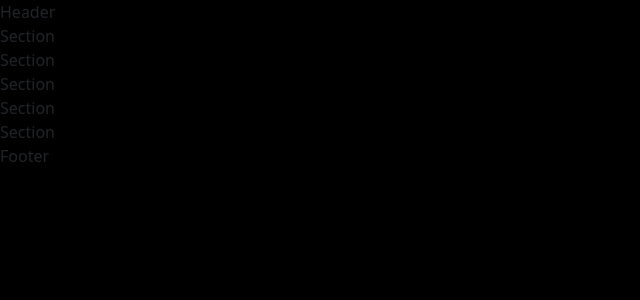
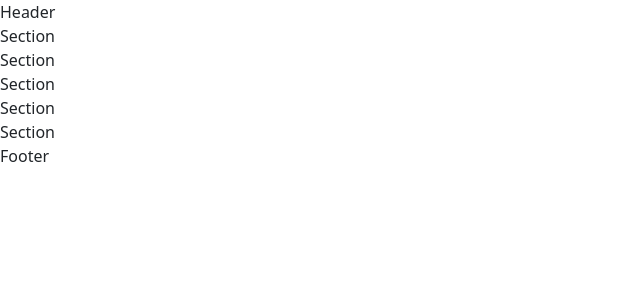
Before and after one commit to DATOT/LCPBNguyenSinhSac10T1, a React (Vite) app: page / in a window 1280 px wide. Shown: the top 300 px of the page, without its empty margins (0-640 px from the left). Built offline with nearby package versions, Linux system fonts and the light colour scheme.

Commit message:
background change

```diff
--- a/src/styles/index.scss
+++ b/src/styles/index.scss
@@ -3,5 +3,5 @@ $success: #7952b3;
 @import "bootstrap/scss/bootstrap.scss";
 
 body {
-  background-color: #000000;
+  background-color: #ffffff;
 }
```
